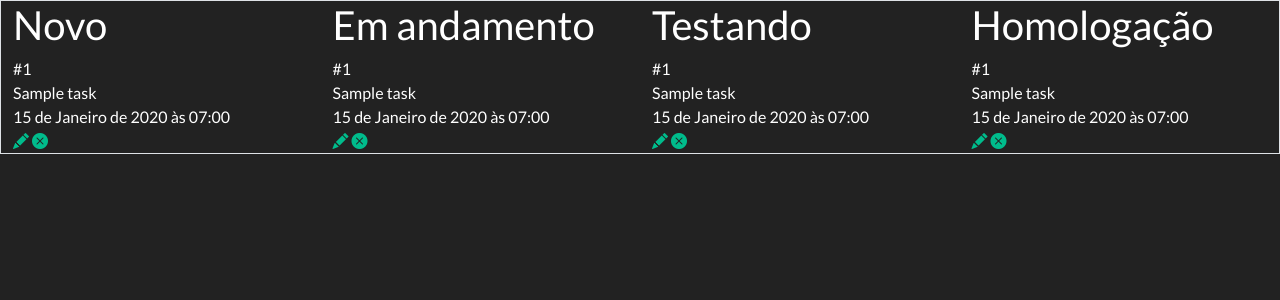
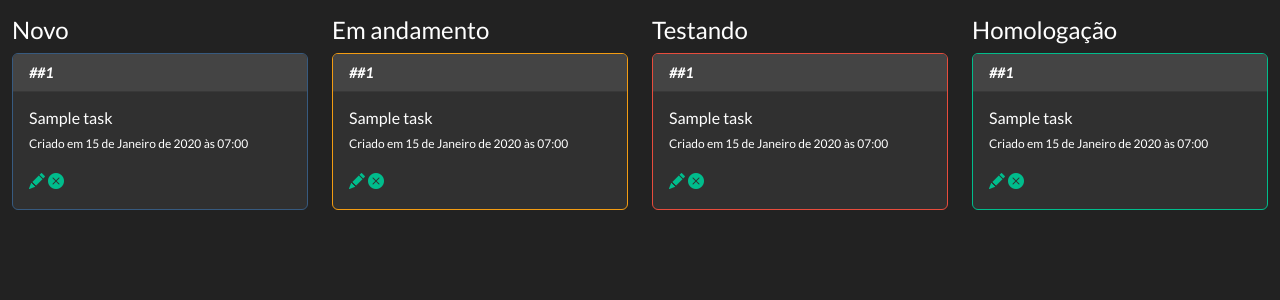
Before and after one commit to gambdata/lembre-me, a Django app: page / in a window 1280 px wide. Shown: the part 72-372 px from the top of the page. Run offline with Django 5.2, Linux system fonts and the light colour scheme; tables that the repository leaves empty hold one stand-in row (values such as "Sample post"); some libraries are stand-ins or nearby versions.

Commit message:
New style bootstrap, card

```diff
--- a/tasks/templates/tasks.html
+++ b/tasks/templates/tasks.html
@@ -4,64 +4,77 @@
 
 {% block body %}
 
-<div class="container-fluid">
-    <div class="row border">
+<div class="container-fluid pt-3">
+    <div class="row">
+
     <div class="col">
-    <div class="status" id="novo">
-        <h2>Novo</h2>
+    <h4> Novo </h4>
     {% for task in tasks %}
     {% if task.new == 1 %}
-            <div class="task">#{{task.id}}</div>
-            <div class="task">{{task.title}}</div>
-            <div class="task">{{task.created}}</div>
+    <div class="card border-primary mb-3" style="max-width: 80rem;">
+        <div class="card-header" style="font-style:italic; font-size:14px; font-weight:bold">##{{task.id}}</div>
+        <div class="card-body">
+            <h6 class="card-title">{{task.title}}</h6>
+            <p class="card-text" style="font-size:12px">Criado em {{task.created}}</p>
             <a href="{% url 'update-task' task.id %}"><i class="bi bi-pencil-fill" title="Editar"></i></a>
             <a href="{% url 'delete-task' task.id %}"><i class="bi bi-x-circle-fill" title="Excluir"></i></a>
+        </div>
+    </div>
     {% endif %}
     {% endfor %}
     </div>
-    </div>
+
     <div class="col">
-    <div class="status" id="em-andamento">
-        <h2>Em andamento</h2>
+    <h4> Em andamento </h4>
     {% for task in tasks %}
     {% if task.in_progress == 1 %}
-            <div class="task">#{{task.id}}</div>
-            <div class="task">{{task.title}}</div>
-            <div class="task">{{task.created}}</div>
+    <div class="card border-warning mb-3" style="max-width: 80rem;">
+        <div class="card-header" style="font-style:italic; font-size:14px; font-weight:bold">##{{task.id}}</div>
+        <div class="card-body">
+            <h6 class="card-title">{{task.title}}</h6>
+            <p class="card-text" style="font-size:12px">Criado em {{task.created}}</p>
             <a href="{% url 'update-task' task.id %}"><i class="bi bi-pencil-fill" title="Editar"></i></a>
             <a href="{% url 'delete-task' task.id %}"><i class="bi bi-x-circle-fill" title="Excluir"></i></a>
+        </div>
+    </div>
     {% endif %}
     {% endfor %}
     </div>
-    </div>
+
     <div class="col">
-    <div class="status" id="em-teste">
-        <h2>Testando</h2>
+    <h4> Testando </h4>
     {% for task in tasks %}
     {% if task.testing == 1 %}
-            <div class="task">#{{task.id}}</div>
-            <div class="task">{{task.title}}</div>
-            <div class="task">{{task.created}}</div>
+    <div class="card border-danger mb-3" style="max-width: 80rem;">
+        <div class="card-header" style="font-style:italic; font-size:14px; font-weight:bold">##{{task.id}}</div>
+        <div class="card-body">
+            <h6 class="card-title">{{task.title}}</h6>
+            <p class="card-text" style="font-size:12px">Criado em {{task.created}}</p>
             <a href="{% url 'update-task' task.id %}"><i class="bi bi-pencil-fill" title="Editar"></i></a>
             <a href="{% url 'delete-task' task.id %}"><i class="bi bi-x-circle-fill" title="Excluir"></i></a>
+        </div>
+    </div>
     {% endif %}
     {% endfor %}
     </div>
-    </div>
+
     <div class="col">
-    <div class="status" id="homologacao">
-        <h2>Homologação</h2>
+    <h4> Homologação </h4>
     {% for task in tasks %}
     {% if task.homologation == 1 %}
-            <div class="task">#{{task.id}}</div>
-            <div class="task">{{task.title}}</div>
-            <div class="task">{{task.created}}</div>
+    <div class="card border-success mb-3" style="max-width: 80rem;">
+        <div class="card-header" style="font-style:italic; font-size:14px; font-weight:bold">##{{task.id}}</div>
+        <div class="card-body">
+            <h6 class="card-title">{{task.title}}</h6>
+            <p class="card-text" style="font-size:12px">Criado em {{task.created}}</p>
             <a href="{% url 'update-task' task.id %}"><i class="bi bi-pencil-fill" title="Editar"></i></a>
             <a href="{% url 'delete-task' task.id %}"><i class="bi bi-x-circle-fill" title="Excluir"></i></a>
+        </div>
+    </div>
     {% endif %}
     {% endfor %}
     </div>
-    </div>
+
 </div>
 </div>
 {% endblock %}
```
Lines whose indentation alone changed are shown as unchanged.
